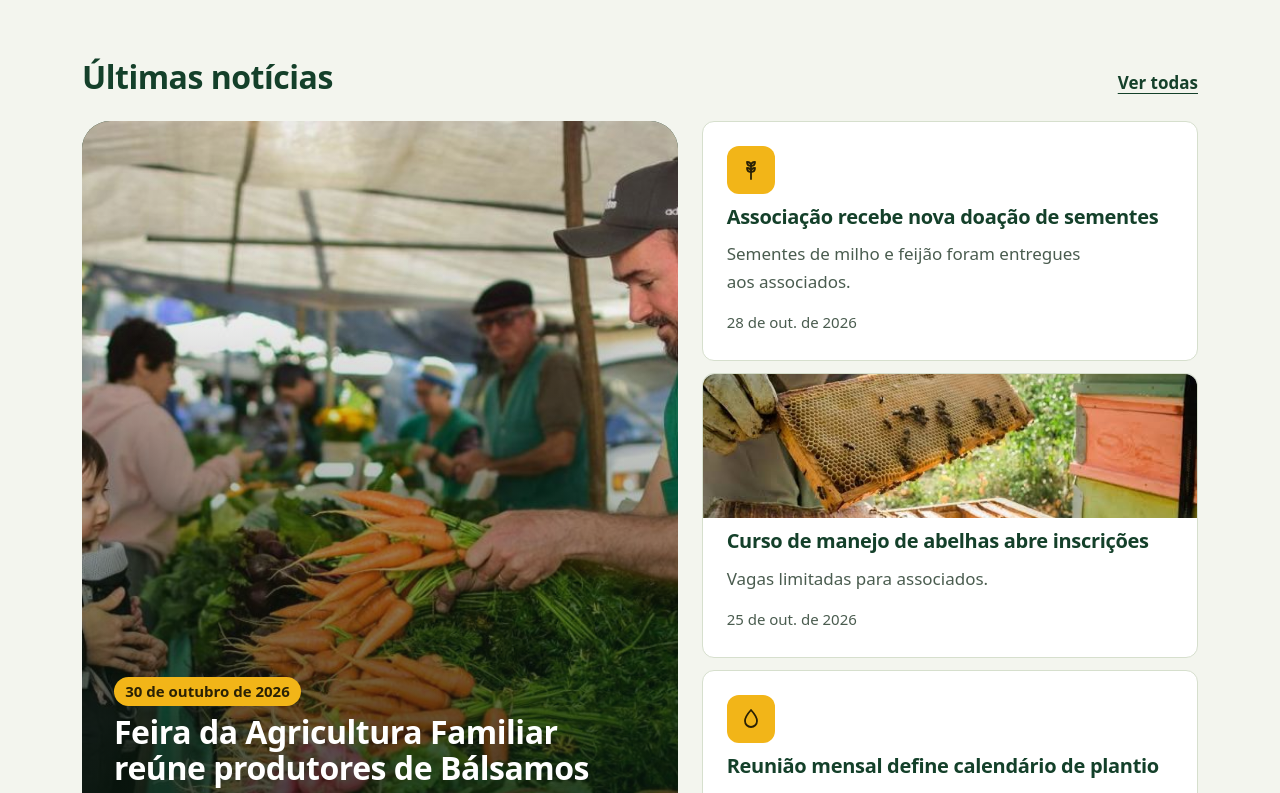
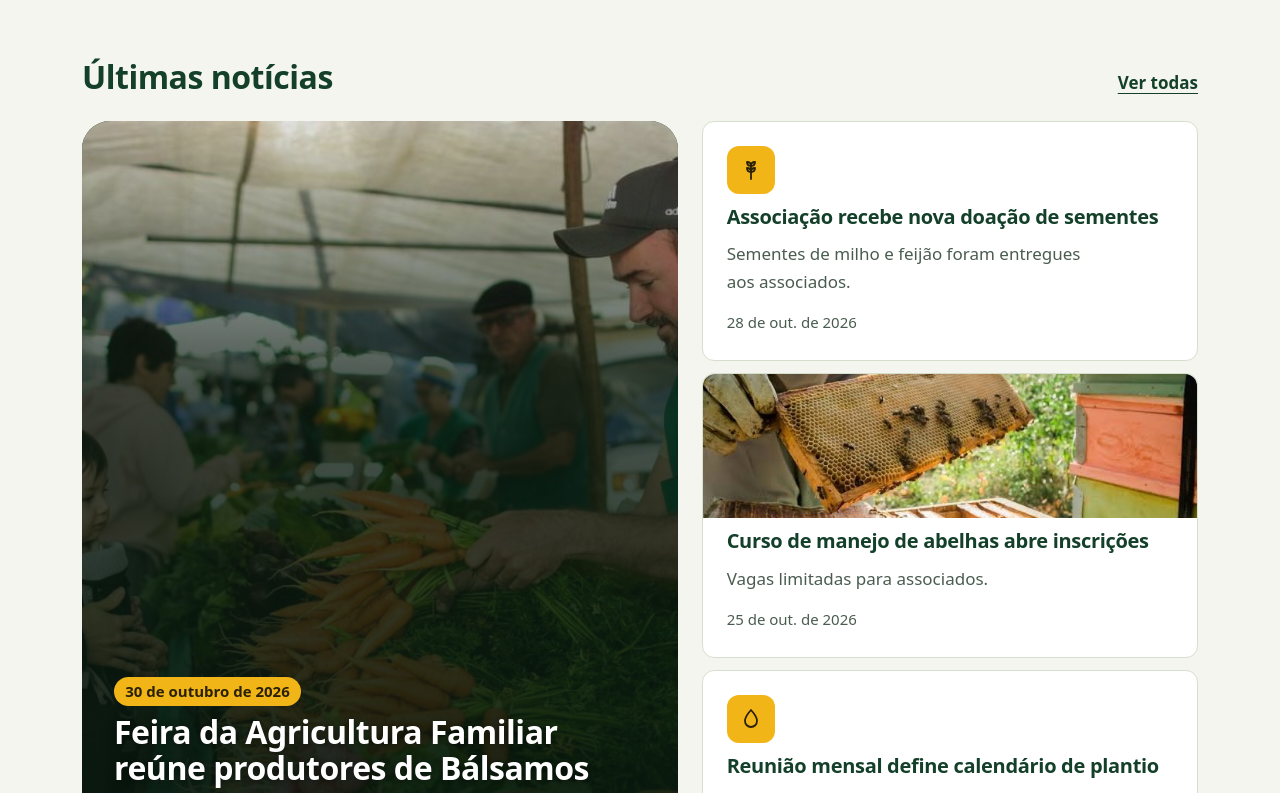
Before and after one commit to SCOLETZERA/aagb-site, a React (Vite) app in the folder apps/web/: page / in a window 1280 px wide. Shown: the part 947-1740 px from the top of the page. Built offline with nearby package versions, Linux system fonts and the light colour scheme; a web font is replaced by a local one.

Commit message:
style(design): FINDING-001 — contraste do título da notícia em destaque sobre a foto
Co-Authored-By: Claude Sonnet 5.5 <noreply@anthropic.com>

```diff
--- a/apps/web/src/pages/HomePage.module.css
+++ b/apps/web/src/pages/HomePage.module.css
@@ -155,7 +155,13 @@
   position: absolute;
   inset: 0;
   z-index: -1;
-  background: linear-gradient(180deg, rgba(0, 0, 0, 0.05) 25%, rgba(8, 24, 14, 0.85));
+  /* Escurece cedo: o título começa no meio da foto e precisa de contraste mesmo sobre áreas claras. */
+  background: linear-gradient(180deg, rgba(8, 24, 14, 0.1) 0%, rgba(8, 24, 14, 0.74) 35%, rgba(8, 24, 14, 0.94) 100%);
+}
+
+.featured h3,
+.featured p {
+  text-shadow: 0 1px 8px rgba(0, 0, 0, 0.5);
 }
 
 .featured:hover {
```
